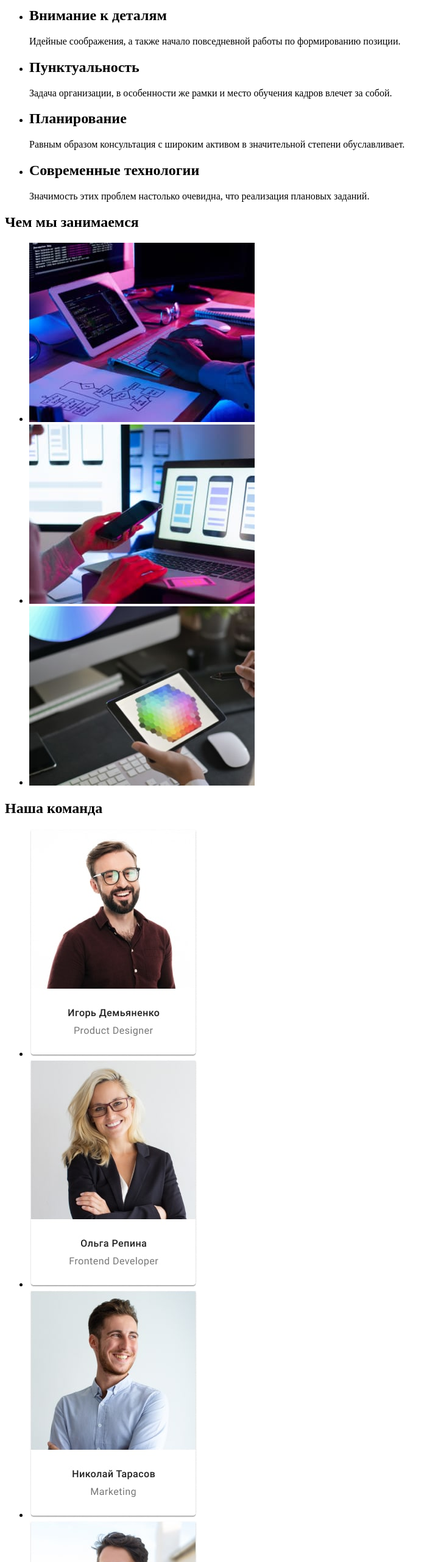
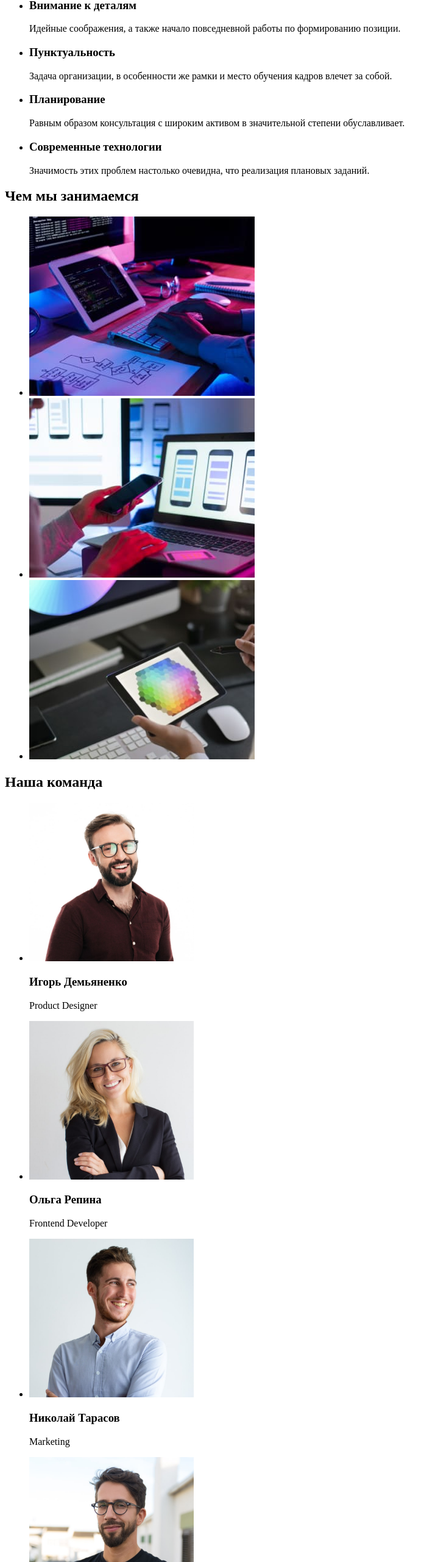
Before and after one commit to KarynaP/KarynaP-goit-markup-hw-01, a plain HTML site: page index.html in a window 1280 px wide. Shown: the part 239-2800 px from the top of the page at 61% size, without its empty margins (0-719 px from the left). Drawn offline with Linux system fonts and the light colour scheme.

Commit message:
with edits

```diff
--- a/index.html
+++ b/index.html
@@ -20,25 +20,26 @@
     <a href="tel:+380961111111">+38 096 111 11 11</a>
     </header>
     <main>
+        <section>
         <h1>Эффективные решения для вашего бизнеса</h1>
         <button type="button">Заказать услугу</button>
-    </main>
+        </section>
         <section>
         <ul>
     <li>
-     <h2>Внимание к деталям</h2>
+     <h3>Внимание к деталям</h3>
      <p>Идейные соображения, а также начало повседневной работы по формированию позиции.</p>
     </li>
     <li>
-     <h2>Пунктуальность</h2>
+     <h3>Пунктуальность</h3>
      <p>Задача организации, в особенности же рамки и место обучения кадров влечет за собой.</p>
     </li>
     <li>
-     <h2>Планирование</h2>
+     <h3>Планирование</h3>
      <p>Равным образом консультация с широким активом в значительной степени обуславливает.</p>
     </li>
     <li>
-     <h2>Современные технологии</h2>
+     <h3>Современные технологии</h3>
      <p>Значимость этих проблем настолько очевидна, что реализация плановых заданий.</p>
     </li>
         </ul>
@@ -47,13 +48,13 @@
         <h2>Чем мы занимаемся</h2>
         <ul>
             <li>
-             <img src="./images/box1.jpg" alt="набирает текст">
+             <img src="./images/box1.jpg" alt="набирает текст" width="370">
             </li>
             <li>
-                <img src="./images/box2.jpg" alt="набирает текст">
+            <img src="./images/box2.jpg" alt="набирает текст" width="370">
             </li>
             <li>
-                <img src="./images/box3.jpg" alt="набирает текст">
+            <img src="./images/box3.jpg" alt="набирает текст" width="370">
             </li>
         </ul>
     </section>
@@ -61,22 +62,31 @@
         <h2>Наша команда</h2>
         <ul>
             <li>
-             <img src="./images/team-card1.jpg" alt="Игорь Демьяненко">
+                <img src="./images/first.jpg" alt="Игорь Демьяненко" width="270">
+                <h3>Игорь Демьяненко</h3>
+                <p>Product Designer</p>
             </li>
             <li>
-                <img src="./images/team-card2.jpg" alt="Ольга Репина">
+                <img src="./images/second.jpg" alt="Ольга Репина" width="270">
+                <h3>Ольга Репинa</h3>
+                <p>Frontend Developer</p>
             </li>
             <li>
-                <img src="./images/team-card3.jpg" alt="Николай Тарасов">
+                <img src="./images/third.jpg" alt="Николай Тарасов" width="270">
+                <h3>Николай Тарасов</h3>
+                <p>Marketing</p>
             </li>
             <li>
-                <img src="./images/team-card4.jpg" alt="Михаил Ермаков">
+                <img src="./images/fourth.jpg" alt="Михаил Ермаков" width="270">
+                <h3>Михаил Ермаков</h3>
+                <p>UI Designer</p>
             </li>
         </ul>
     </section>
-    <section>
+    </main>
+    <footer>
         <a href="">WebStudio</a>
-        <p>г. Киев, пр-т Леси Украинки, 26</p>
+        <address>г. Киев, пр-т Леси Украинки, 26</address>
         <ul>
             <li>
             <a href="tel:+380961111111">+38 096 111 11 11</a>
@@ -85,6 +95,6 @@
             <a href="mailto:info@devstudio.com">info@devstudio.com</a>
             </li>
         </ul>
-    </section>
+    </footer>
 </body>
 </html>
```
Also changed, not shown: images/first.jpg (added), images/fourth.jpg (added), images/second.jpg (added), images/team-card1.jpg (deleted), images/team-card2.jpg (deleted), images/team-card3.jpg (deleted), images/team-card4.jpg (deleted), images/third.jpg (added). Lines whose indentation alone changed are shown as unchanged.
